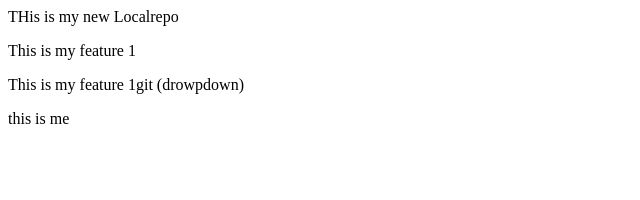
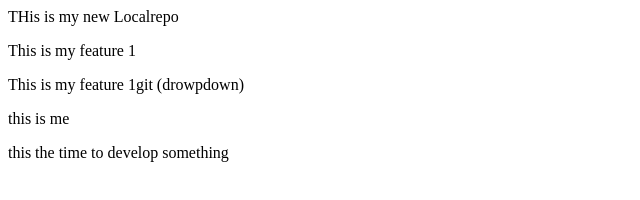
Before and after one commit to KatreddyVkReddy/localrepo, a plain HTML site: page index.html in a window 1280 px wide. Shown: the whole page, without its empty margins (0-640 px from the left). Drawn offline with Linux system fonts and the light colour scheme.

Commit message:
develop something

```diff
--- a/index.html
+++ b/index.html
@@ -2,3 +2,4 @@
 <p>This is my feature 1</p>
 <p>This is my feature 1git (drowpdown)</p>
 <p>this is me</p>
+<p>this the time to develop something</p>
```
